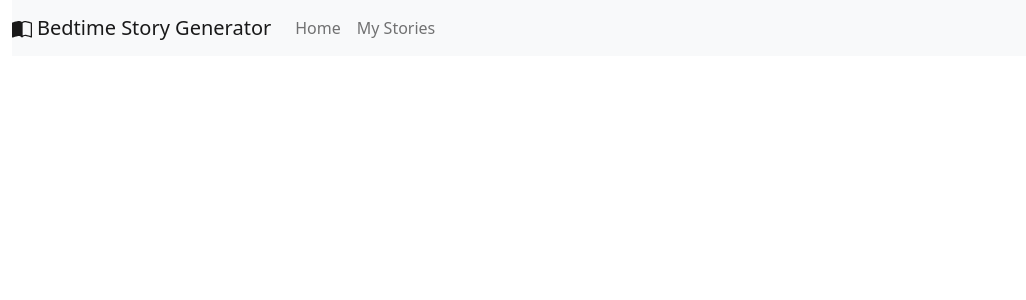
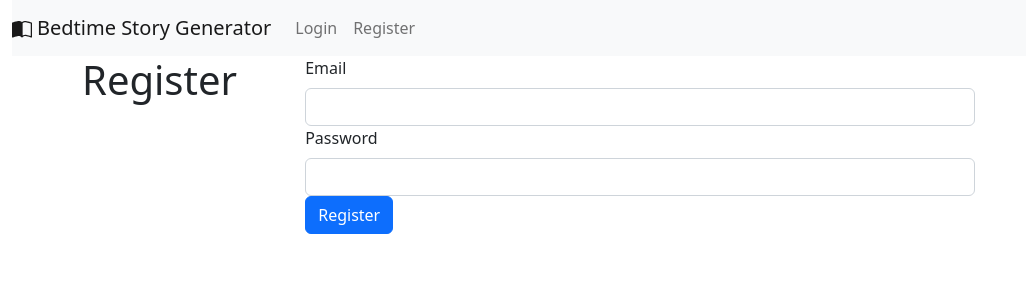
Before and after one commit to adamjweil/BedtimeStoryGenerator, a React (Create React App) app: page /register in a window 1280 px wide. Shown: the top 300 px of the page, without its empty margins (0-1026 px from the left). Built offline with nearby package versions, Linux system fonts and the light colour scheme; no server answers.

Commit message:
added register, login, and myaccount pages. Users can register and login. When logging out, they are redirected to the main page

```diff
--- a/package.json
+++ b/package.json
@@ -9,12 +9,16 @@
     "@testing-library/react": "^13.4.0",
     "@testing-library/user-event": "^13.5.0",
     "axois": "^0.0.1-security",
+    "bcryptjs": "^2.4.3",
     "bootstrap": "^5.2.3",
     "concurrently": "^8.0.1",
     "cors": "^2.8.5",
     "dotenv": "^16.0.3",
     "express": "^4.18.2",
+    "jsonwebtoken": "^9.0.0",
+    "jwt-decode": "^3.1.2",
     "mongoose": "^7.0.4",
+    "multer": "^1.4.5-lts.1",
     "openai": "^3.2.1",
     "os-browserify": "^0.3.0",
     "react": "^18.2.0",
--- a/src/App.js
+++ b/src/App.js
@@ -1,16 +1,37 @@
-import React from 'react';
+import React, { useState, useEffect } from 'react';
 import { BrowserRouter as Router, Route, Routes } from 'react-router-dom';
 import { Col, Container, Row } from 'react-bootstrap';
 import { OpenAIApi } from 'openai';
 import './App.css';
 import GenerateStoryPage from './components/pages/GenerateStoryPage';
+import MyAccountPage from './components/pages/MyAccountPage';
+
+import RegisterPage from './components/pages/RegisterPage';
+import LoginPage from './components/pages/LoginPage';
+
 import NavigationBar from './components/Navbar';
+
+import jwt_decode from 'jwt-decode';
+
 
 const openai = new OpenAIApi({
   apiKey: process.env.REACT_APP_OPENAI_API_KEY,
 });
 
 const App = () => {
+  const [user, setUser] = useState(null);
+
+  useEffect(() => {
+    const token = localStorage.getItem('token');
+    if (token) {
+      try {
+        const decodedUser = jwt_decode(token);
+        setUser(decodedUser);
+      } catch (error) {
+        console.error('Error decoding the token:', error);
+      }
+    }
+  }, []);
 
   return (
     <Container fluid className="landing-page">
@@ -21,10 +42,13 @@ const App = () => {
         <Col>
           <Router>
             <div>
-              <NavigationBar />
+              <NavigationBar user={user} setUser={setUser} />
               <Routes>
                 <Route path="/" element={<GenerateStoryPage />} />
-                <Route path="/" element={<h1>My Stories Page</h1>} />
+                <Route path="/my-account" element={<MyAccountPage user={user} setUser={setUser} />} />
+                <Route path="/register" element={<RegisterPage />} />
+                <Route path="/login" element={<LoginPage setUser={setUser} />} />
+
               </Routes>
             </div>
           </Router>
--- a/src/components/Navbar.js
+++ b/src/components/Navbar.js
@@ -1,9 +1,18 @@
 import React from 'react';
 import { Navbar, Nav } from 'react-bootstrap';
-import { Link } from 'react-router-dom';
+import { Link, useNavigate } from 'react-router-dom';
 import { BookHalf } from 'react-bootstrap-icons';
 
-const NavigationBar = () => {
+const NavigationBar = ({ user, setUser }) => {
+  const navigate = useNavigate();
+
+  const handleLogout = () => {
+    setUser(null);
+    localStorage.removeItem('user');
+    navigate('/');
+
+  };
+
   return (
     <Navbar bg="light" expand="md">
       <Navbar.Brand as={Link} to="/">
@@ -12,12 +21,25 @@ const NavigationBar = () => {
       </Navbar.Brand>
       <Navbar.Toggle aria-controls="navbar-nav" />
       <Navbar.Collapse id="navbar-nav">
-        <Nav className="mr-auto">
-           <Nav.Link as={Link} to="/">Home</Nav.Link>
-         </Nav>
-         <Nav className="mr-auto">
-           <Nav.Link as={Link} to="/my_stories">My Stories</Nav.Link>
-         </Nav>
+       <Nav className="ml-auto">
+          {user ? (
+            <>
+              <Nav.Link as={Link} to="/my-account">
+                My Account
+              </Nav.Link>
+              <Nav.Link onClick={handleLogout}>Sign Out</Nav.Link>
+            </>
+          ) : (
+            <>
+              <Nav.Link as={Link} to="/login">
+                Login
+              </Nav.Link>
+              <Nav.Link as={Link} to="/register">
+                Register
+              </Nav.Link>
+            </>
+          )}
+        </Nav>
        </Navbar.Collapse>
      </Navbar>
    );
--- /dev/null
+++ b/src/components/pages/LoginPage.js
@@ -0,0 +1,51 @@
+import React, { useState } from 'react';
+import { useNavigate } from 'react-router-dom';
+import axios from 'axios';
+import { Form, Button } from 'react-bootstrap';
+
+const LoginPage = ({ setUser }) => {
+  const [email, setEmail] = useState('');
+  const [password, setPassword] = useState('');
+  const navigate = useNavigate();
+
+  const handleSubmit = async (e) => {
+    e.preventDefault();
+    try {
+      const response = await axios.post('/api/auth/login', { email, password });
+      setUser(response.data);
+      localStorage.setItem('user', JSON.stringify(response.data));
+      navigate('/');
+    } catch (error) {
+      alert('Error logging in. Please try again.');
+    }
+  };
+
+  return (
+    <div className="container">
+      <h1>Login</h1>
+      <Form onSubmit={handleSubmit}>
+        <Form.Group>
+          <Form.Label>Email</Form.Label>
+          <Form.Control
+            type="email"
+            value={email}
+            onChange={(e) => setEmail(e.target.value)}
+            required
+          />
+        </Form.Group>
+        <Form.Group>
+          <Form.Label>Password</Form.Label>
+          <Form.Control
+            type="password"
+            value={password}
+            onChange={(e) => setPassword(e.target.value)}
+            required
+          />
+        </Form.Group>
+        <Button type="submit">Login</Button>
+      </Form>
+    </div>
+  );
+};
+
+export default LoginPage;
--- /dev/null
+++ b/src/components/pages/MyAccountPage.js
@@ -0,0 +1,61 @@
+import React, { useState } from 'react';
+import axios from 'axios';
+import { Form, Button } from 'react-bootstrap';
+
+const MyAccountPage = ({ user, setUser }) => {
+  const [file, setFile] = useState(null);
+
+  const handleFileChange = (e) => {
+    setFile(e.target.files[0]);
+  };
+
+  const handleSubmit = async (e) => {
+     e.preventDefault();
+     const formData = new FormData();
+     formData.append('profilePicture', file);
+
+     const token = localStorage.getItem('token');
+     try {
+       const response = await axios.post('/api/user/updateProfilePicture', formData, {
+         headers: {
+           'Content-Type': 'multipart/form-data',
+           'Authorization': `Bearer ${token}`, // Add the 'Authorization' header
+         },
+       });
+
+       // Update the user object with the new profilePicture
+        const updatedUser = { ...user, profilePicture: response.data.profilePicture };
+        setUser(updatedUser); // Make sure you have access to the setUser function
+        localStorage.setItem('user', JSON.stringify(updatedUser));
+       alert('Profile picture updated successfully');
+     } catch (error) {
+       alert('Error updating profile picture');
+     }
+   };
+
+   return (
+      <div className="container">
+        {user ? (
+          <>
+            <h3>Email: {user.email}</h3>
+            {user.profilePicture ? (
+              <img src={`/${user.profilePicture}`} alt="ProfilePicture" style={{ width: '150px', height: '150px', objectFit: 'cover' }} />
+            ) : (
+              <p>No profile picture</p>
+            )}
+            <Form onSubmit={handleSubmit}>
+              <Form.Group>
+                <Form.Label>Profile Picture</Form.Label>
+                <Form.Control type="file" onChange={handleFileChange} required />
+              </Form.Group>
+              <Button type="submit">Update Profile Picture</Button>
+            </Form>
+          </>
+        ) : (
+          <p>Loading user data...</p>
+        )}
+      </div>
+    );
+ };
+
+ export default MyAccountPage;
--- /dev/null
+++ b/src/components/pages/RegisterPage.js
@@ -0,0 +1,56 @@
+import React, { useState } from 'react';
+import { useNavigate } from 'react-router-dom';
+import axios from 'axios';
+import { Form, Button } from 'react-bootstrap';
+
+const RegisterPage = () => {
+  const [email, setEmail] = useState('');
+  const [password, setPassword] = useState('');
+  const navigate = useNavigate();
+
+
+  const handleSubmit = async (e) => {
+    e.preventDefault();
+    try {
+      const response = await axios.post('/api/auth/register', { email, password });
+      console.log(response)
+      // Store the JWT token received in the response
+      localStorage.setItem('token', response.data.token);
+
+      // Navigate to the desired page after successful registration and login
+      navigate('/my-account');
+    } catch (error) {
+      console.log(error)
+      alert('Error registering. Please try again.');
+    }
+  };
+
+  return (
+    <div className="container">
+      <h1>Register</h1>
+      <Form onSubmit={handleSubmit}>
+        <Form.Group>
+          <Form.Label>Email</Form.Label>
+          <Form.Control
+            type="email"
+            value={email}
+            onChange={(e) => setEmail(e.target.value)}
+            required
+          />
+        </Form.Group>
+        <Form.Group>
+          <Form.Label>Password</Form.Label>
+          <Form.Control
+            type="password"
+            value={password}
+            onChange={(e) => setPassword(e.target.value)}
+            required
+          />
+        </Form.Group>
+        <Button type="submit">Register</Button>
+      </Form>
+    </div>
+  );
+};
+
+export default RegisterPage;
```
Also changed, not shown: server.js (+117 -1 lines), 1 other file (tests, documents, lock files or other folders).
